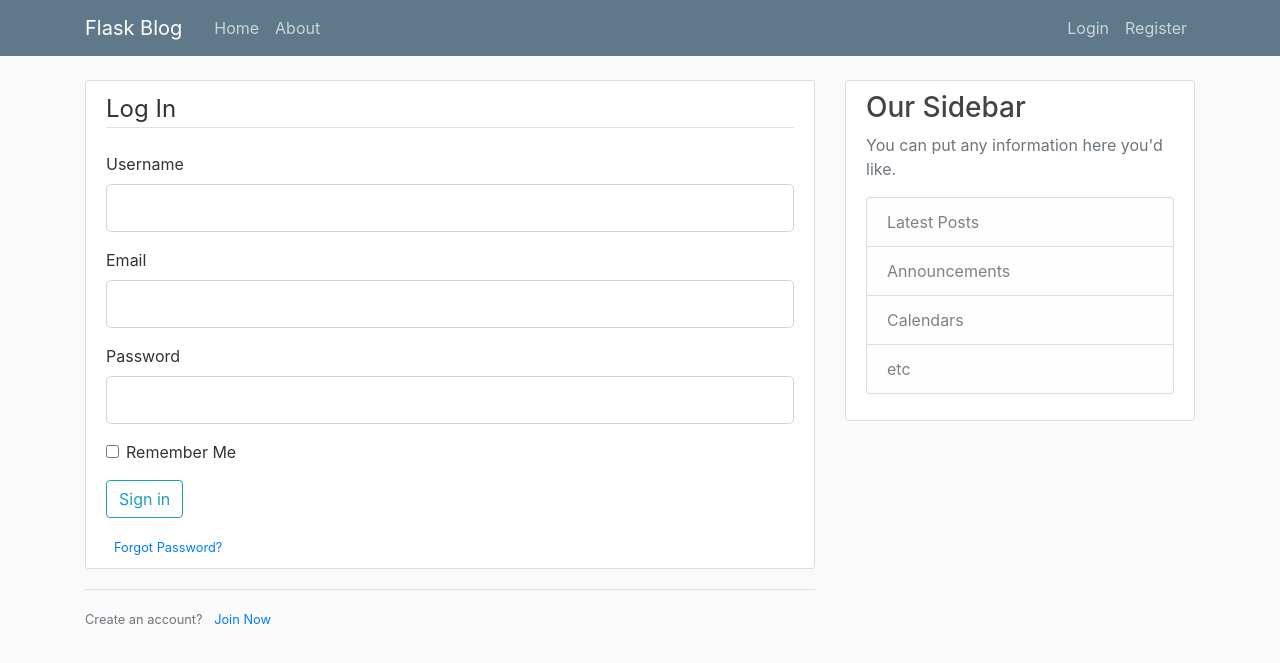
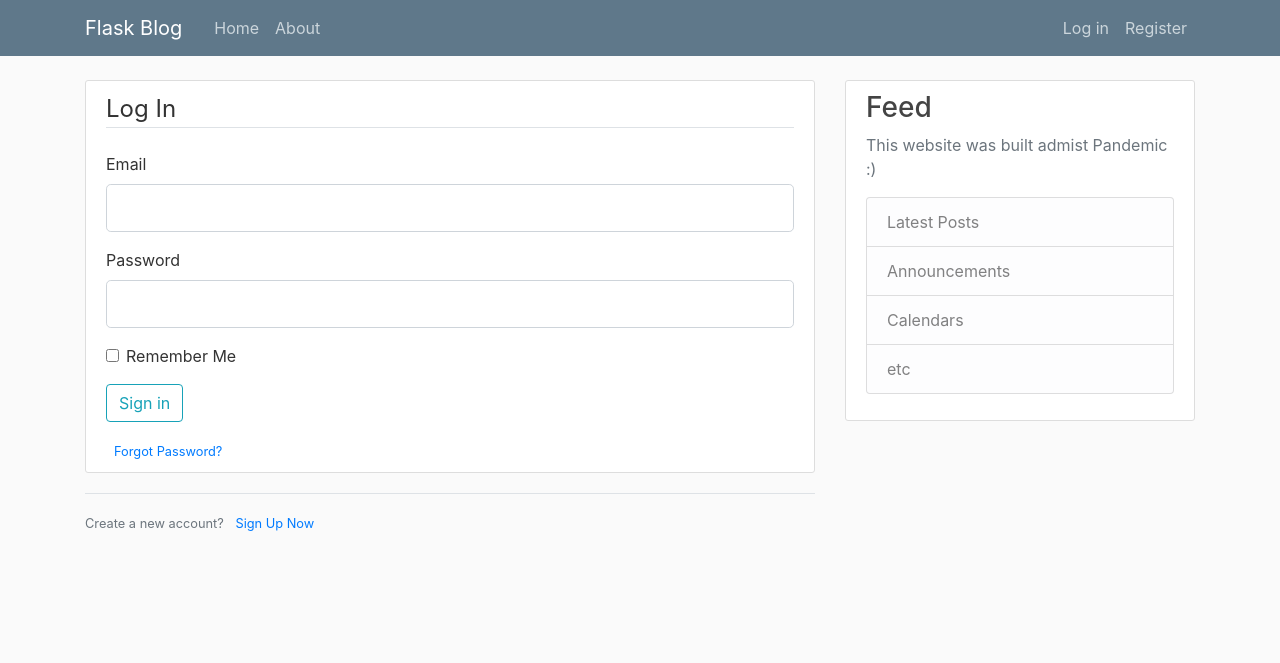
Before and after one commit to yaxis1/Flask, a Flask app: page /signin in a window 1280 px wide. Shown: the top 663 px of the page. Run offline with Flask 2, Linux system fonts and the light colour scheme; some libraries are stand-ins or nearby versions.

Commit message:
end of HTML!

```diff
--- a/flaskapp.py
+++ b/flaskapp.py
@@ -35,9 +35,15 @@ def register():
         return redirect(url_for('home'))
     return render_template('register.html', title = 'Register', form = form)
 
-@app.route("/signin")
+@app.route("/signin", methods=['GET', 'POST'])
 def signin():
     form = LoginForm()
+    if form.validate_on_submit():
+        if form.email.data  == 'admin@blog.com' and form.password.data == 'password':
+            flash('You have been logged in', 'success')
+            return redirect(url_for('home'))
+        else:
+            flash('login unsuccessful','danger')
     return render_template('login.html', title = 'Login', form = form)
 
 if __name__ == '__main__':
--- a/templates/layout.html
+++ b/templates/layout.html
@@ -26,13 +26,13 @@
           </button>
           <div class="collapse navbar-collapse" id="navbarToggle">
             <div class="navbar-nav mr-auto">
-              <a class="nav-item nav-link" href="/">Home</a>
-              <a class="nav-item nav-link" href="/about">About</a>
+              <a class="nav-item nav-link" href="{{url_for('home')}}">Home</a>
+              <a class="nav-item nav-link" href="{{url_for('about')}}">About</a>
             </div>
             <!-- Navbar Right Side -->
             <div class="navbar-nav">
-              <a class="nav-item nav-link" href="/login">Login</a>
-              <a class="nav-item nav-link" href="/register">Register</a>
+              <a class="nav-item nav-link" href="{{url_for('signin')}}">Log in</a>
+              <a class="nav-item nav-link" href="{{url_for('register')}}">Register</a>
             </div>
           </div>
         </div>
@@ -56,8 +56,8 @@
         </div>
         <div class="col-md-4">
           <div class="content-section">
-            <h3>Our Sidebar</h3>
-            <p class='text-muted'>You can put any information here you'd like.
+            <h3>Feed</h3>
+            <p class='text-muted'> This website was built admist Pandemic :)
               <ul class="list-group">
                 <li class="list-group-item list-group-item-light">Latest Posts</li>
                 <li class="list-group-item list-group-item-light">Announcements</li>
--- a/templates/login.html
+++ b/templates/login.html
@@ -1,71 +1,52 @@
 {% extends "layout.html" %}
 {% block content %}
     <div class="content-section">
-    <form method = "POST" action="">
-        {{form.hidden_tag()}}
-        <fieldset class = "form-group">
+        <form method="POST" action="">
+            {{ form.hidden_tag() }}
+            <fieldset class="form-group">
                 <legend class="border-bottom mb-4">Log In</legend>
-
-
-            <div class = "form-group">
-                {{ form.username.label(class='form-control-label')}}
-                {% if form.username.errors%}
-                {{ form.username(class='form-control form-control-lg is-invalid')}}
-                <div class = "invalid-feedback">
-                    {% for error in form.username.errors %}
-                        <span>{{ error }}</span>
-                    {% endfor %}
-                </div>
-                {% else %}
-                {{ form.username(class='form-control form-control-lg')}}
-                {% endif %}
-            </div>
-
-            <div class = "form-group">
-                {{ form.email.label(class='form-control-label')}}
-                {% if form.email.errors%}
-                {{ form.email(class='form-control form-control-lg is-invalid')}}
-                <div class = "invalid-feedback">
+                <div class="form-group">
+                    {{ form.email.label(class="form-control-label") }}
+                    {% if form.email.errors %}
+                        {{ form.email(class="form-control form-control-lg is-invalid") }}
+                        <div class="invalid-feedback">
                             {% for error in form.email.errors %}
                                 <span>{{ error }}</span>
                             {% endfor %}
                         </div>
                     {% else %}
-                {{ form.email(class='form-control form-control-lg')}}
-                {% endif %}            </div>
-
-                <div class = "form-group">
-                {{ form.password.label(class='form-control-label')}}
-                {% if form.password.errors%}
-                {{ form.password(class='form-control form-control-lg is-invalid')}}
-                <div class = "invalid-feedback">
+                        {{ form.email(class="form-control form-control-lg") }}
+                    {% endif %}
+                </div>
+                <div class="form-group">
+                    {{ form.password.label(class="form-control-label") }}
+                    {% if form.password.errors %}
+                        {{ form.password(class="form-control form-control-lg is-invalid") }}
+                        <div class="invalid-feedback">
                             {% for error in form.password.errors %}
                                 <span>{{ error }}</span>
                             {% endfor %}
                         </div>
                     {% else %}
-                {{ form.password(class='form-control form-control-lg')}}
-                {% endif %}            </div>
-                <div class = "form-check">
-                    {{form.remember(class="form-check-input")}}
-
-                    {{form.remember.label(class="form-check-label")}}
+                        {{ form.password(class="form-control form-control-lg") }}
+                    {% endif %}
+                </div>
+                <div class="form-check">
+                    {{ form.remember(class="form-check-input") }}
+                    {{ form.remember.label(class="form-check-label") }}
                 </div>
             </fieldset>
-
-        <div class = "form-group">
-            {{form.submit(class='btn btn-outline-info')}}
+            <div class="form-group">
+                {{ form.submit(class="btn btn-outline-info") }}
             </div>
-        <small class="text-muted ml-2" >
-            <a href = '#'>Forgot Password?</a>
+            <small class="text-muted ml-2">
+                <a href="#">Forgot Password?</a>
             </small>
         </form>
     </div>
-<div class = "border-top pt-3">
-    <small class = "text-muted">
-        Create an account? <a class="ml-2" href = "{{url_for('signup')}}">Join Now</a>
+    <div class="border-top pt-3">
+        <small class="text-muted">
+            Create a new account? <a class="ml-2" href="{{ url_for('register') }}">Sign Up Now</a>
         </small>
     </div>
-
-
 {% endblock content %}
--- a/templates/register.html
+++ b/templates/register.html
@@ -17,7 +17,6 @@
                 {% else %}
                 {{ form.username(class='form-control form-control-lg')}}
                 {% endif %}
-
             </div>
             <div class = "form-group">
                 {{ form.email.label(class='form-control-label')}}
@@ -56,7 +55,6 @@
                 {{ form.confirm_password(class='form-control form-control-lg')}}
                 {% endif %}            </div>
         </fieldset>
-
         <div class = "form-group">
             {{form.submit(class='btn btn-outline-info')}}
         </div>
```
Lines whose indentation alone changed are shown as unchanged.
